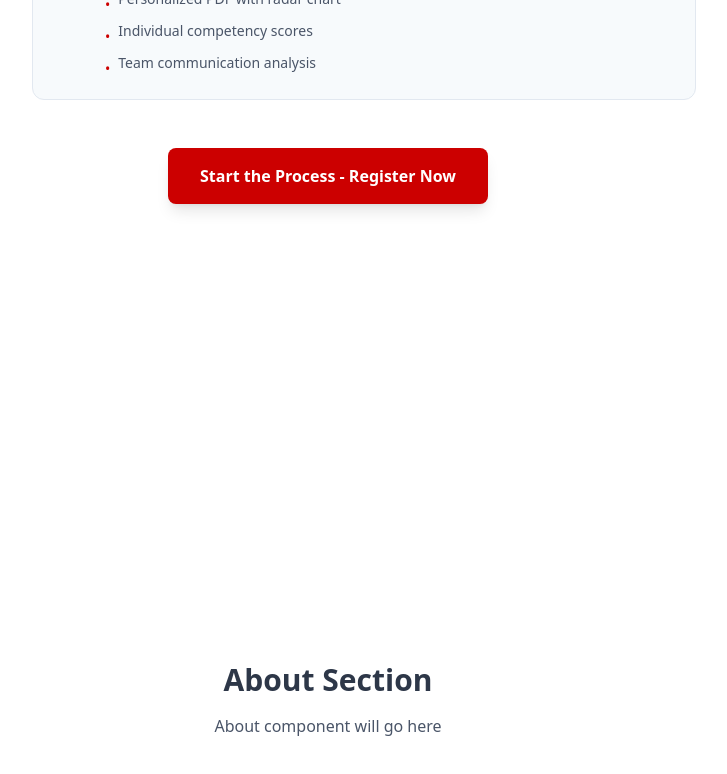
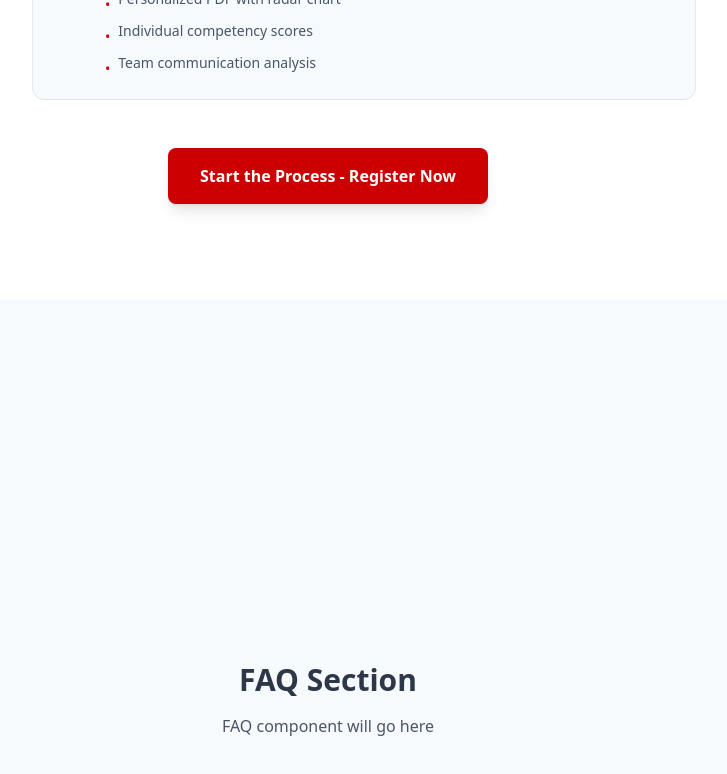
Before and after one commit to weberswords/research-website, a React (Vite) app: page / in a window 1280 px wide. Shown: the part 4477-5251 px from the top of the page, without its empty margins (312-1039 px from the left). Built offline with nearby package versions, Linux system fonts and the light colour scheme.

Commit message:
Remove About section to protect research integrity

```diff
--- a/src/App.jsx
+++ b/src/App.jsx
@@ -3,7 +3,6 @@ import Hero from './components/Hero'
 import Benefits from './components/Benefits'
 import Requirements from './components/Requirements'
 import NextSteps from './components/NextSteps'
-// import About from './components/About'
 // import FAQ from './components/FAQ'
 // import Register from './components/Register'
 import Footer from './components/Footer'
@@ -21,14 +20,6 @@ function App() {
         <Requirements />
 
         <NextSteps />
-
-        {/* About Section */}
-        <section id="about" className="min-h-screen bg-white flex items-center justify-center">
-          <div className="container mx-auto px-4 py-16 text-center">
-            <h2 className="text-3xl font-bold text-primary-charcoal mb-4">About Section</h2>
-            <p className="text-text-gray">About component will go here</p>
-          </div>
-        </section>
 
         {/* FAQ Section */}
         <section id="faq" className="min-h-screen bg-bg-light flex items-center justify-center">
```
